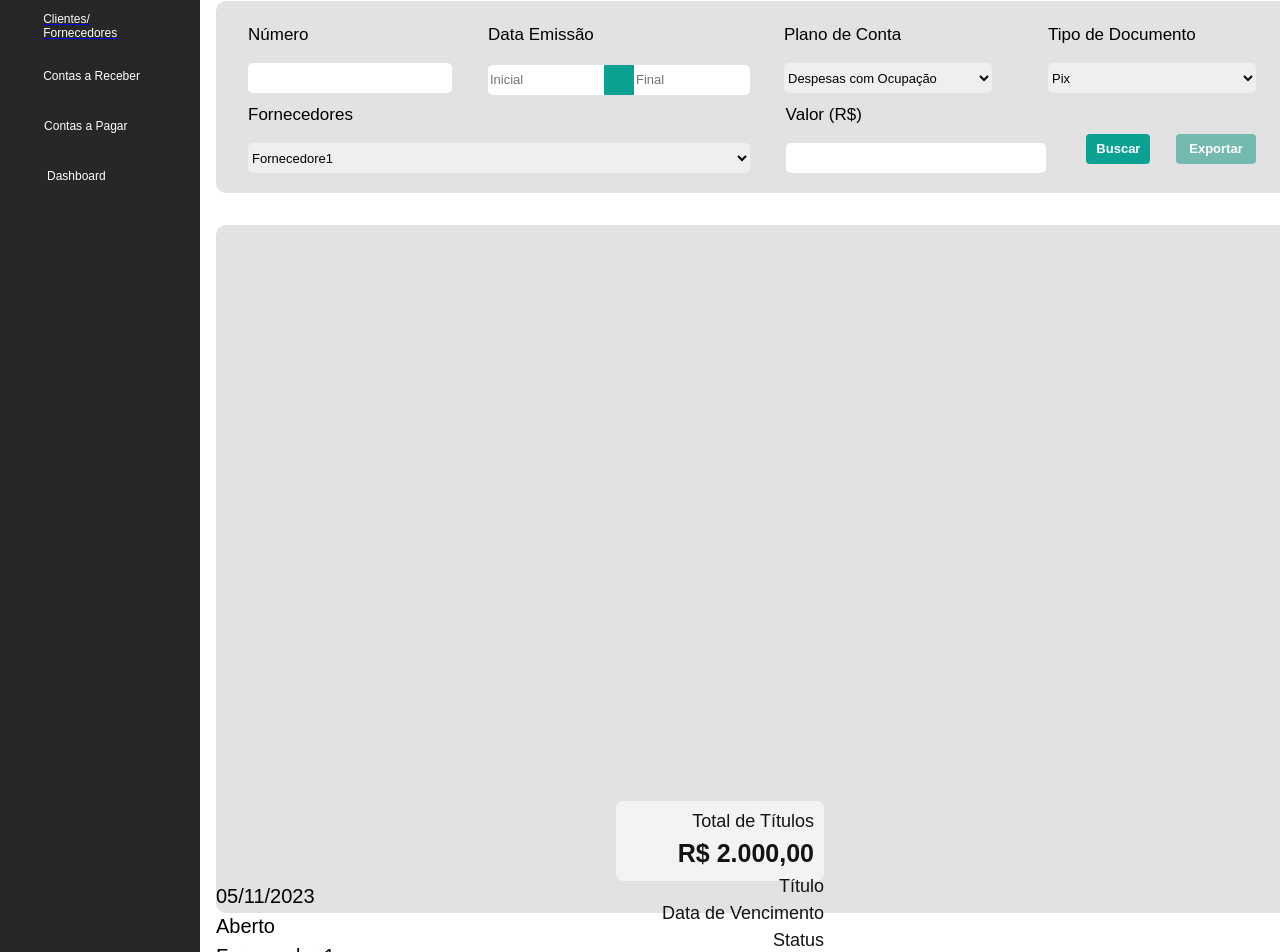
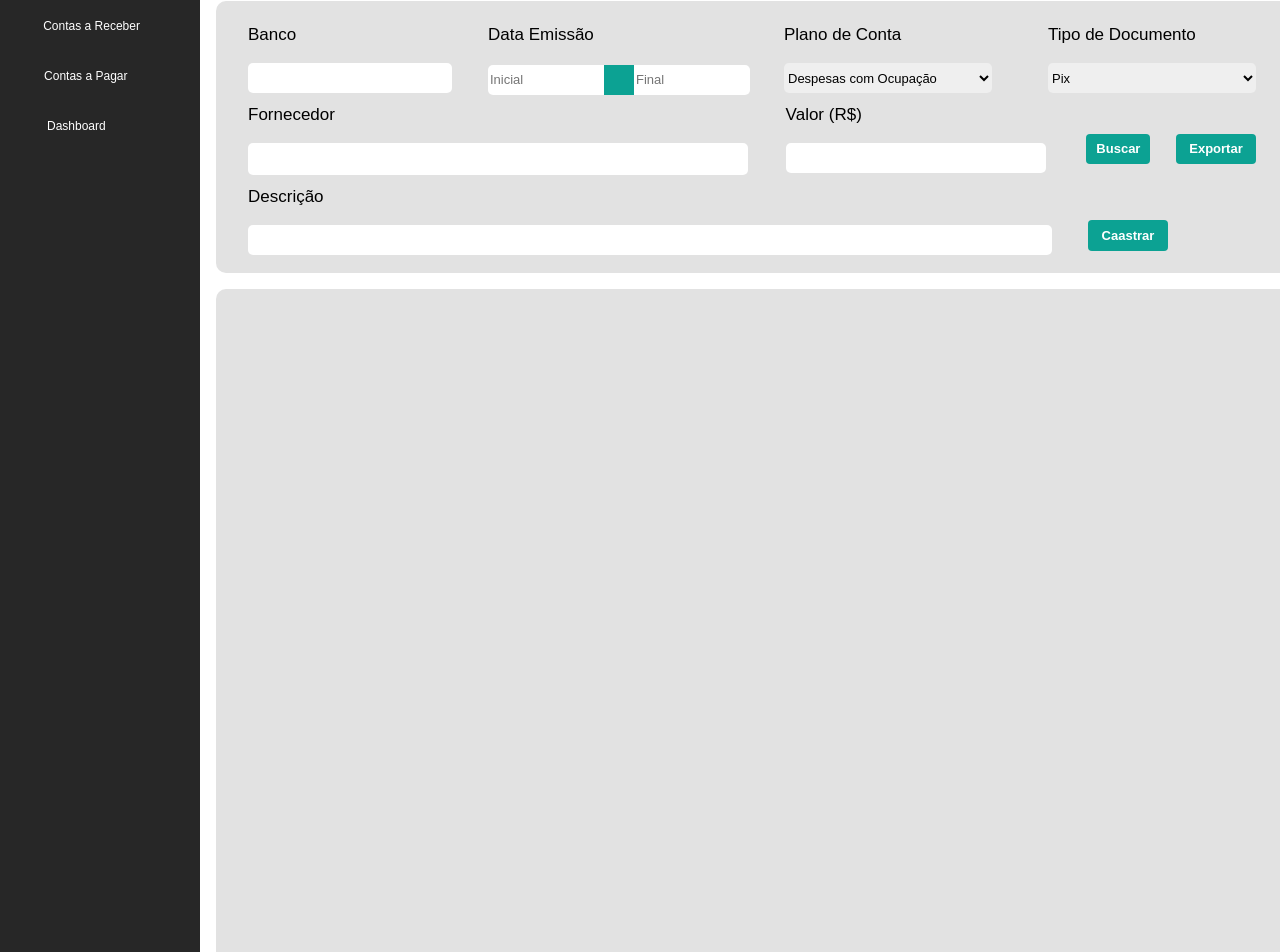
Before and after one commit to freddyepnunes/SGFPFC, a React (Vite) app: page /ContasPag in a window 1280 px wide. Shown: the part 199-1151 px from the top of the page. Built offline with nearby package versions, Linux system fonts and the light colour scheme.

Commit message:
sgfalterlayout12102024

```diff
--- a/src/ContasPag.css
+++ b/src/ContasPag.css
@@ -58,19 +58,19 @@
   margin-top: 12rem;
   background-color: #e2e2e2;
   width: 70rem;
-  height: 12rem;
+  height: 17rem;
   border-radius: 10px;
   font-size: 17px;
   font-family: "Montserrat", sans-serif;
 }
 
-.NumContas {
+.banco {
   margin-top: 1.5rem;
   margin-left: 2rem;
   position: absolute;
 }
 
-.NumContas .input-text {
+.banco .input-text {
   border: none;
   width: 12.5rem;
   height: 1.75rem;
@@ -183,15 +183,15 @@
   position: absolute;
 }
 
-.ClientePag {
+.fornpag {
   margin-top: 6.5rem;
   margin-left: 2rem;
   position: absolute;
 }
 
-#Cliente-dropbox {
+.fornpag .input-text {
   border: none;
-  width: 31.4rem;
+  width: 31rem;
   height: 1.875rem;
   position: absolute;
   font-family: "Montserrat", sans-serif;
@@ -217,6 +217,23 @@
   margin-top: 0.5rem;
 }
 
+.desc {
+  margin-top: 11.6rem;
+  margin-left: 2rem;
+  position: absolute;
+}
+
+.desc .input-text {
+  border: none;
+  width: 50rem;
+  height: 1.75rem;
+  position: absolute;
+  font-family: "Montserrat", sans-serif;
+  border-radius: 5px;
+  font-size: 13px;
+  margin-top: 0.5rem;
+}
+
 .btnBuscarPag {
   margin-left: 54.4rem;
   margin-top: 8.3rem;
@@ -231,20 +248,6 @@
   font-family: "Montserrat", sans-serif;
 }
 
-.btnExportarPag {
-  margin-left: 60rem;
-  margin-top: 8.3rem;
-  position: absolute;
-  border: none;
-  background-color: rgb(115, 185, 176);
-  color: rgb(255, 255, 255);
-  height: 1.9rem;
-  width: 5rem;
-  font-family: "Montserrat", sans-serif;
-  font-size: 13px;
-  border-radius: 4px;
-}
-
 .btnBuscarPag:hover {
   background-color: #0c7e68;
 }
@@ -254,60 +257,59 @@
   color: #0ca293;
 }
 
+.btnExportarPag {
+  margin-left: 60rem;
+  margin-top: 8.3rem;
+  position: absolute;
+  border: none;
+  background-color: #0ca293;
+  color: rgb(255, 255, 255);
+  height: 1.9rem;
+  width: 5rem;
+  font-family: "Montserrat", sans-serif;
+  font-size: 13px;
+  border-radius: 4px;
+}
+
 .btnExportarPag:hover {
   background-color: #60b3b9;
 }
 
 .btnExportarPag:active {
-  color: rgb(115, 185, 176);
+  color: #0ca293;
+  background-color: #ffffff;
+}
+
+.btncadastrarPag {
+  margin-left: 54.5rem;
+  margin-top: 13.7rem;
+  position: absolute;
+  border: none;
+  background-color: #0ca293;
+  color: rgb(255, 255, 255);
+  height: 1.9rem;
+  width: 5rem;
+  font-family: "Montserrat", sans-serif;
+  font-size: 13px;
+  border-radius: 4px;
+}
+
+.btncaddastrarPag:hover {
+  background-color: #60b3b9;
+}
+
+.btncadastrarPag:active {
+  color: #0ca293;
   background-color: #ffffff;
 }
 
 .QuadroContas {
   position: absolute;
   margin-left: 11rem;
-  margin-top: 26rem;
+  margin-top: 30rem;
   background-color: #e2e2e2;
   width: 70rem;
   height: 43rem;
   border-radius: 10px;
   line-height: 1.5;
 }
-
-.Titulos,
-.TotalPago,
-.TotalAberto {
-  width: 13rem;
-  height: 80px;
-  background-color: #f3f3f3;
-  color: #131313;
-  border: none;
-  border-radius: 7.5px;
-  margin-top: 36rem;
-  margin-left: 25rem;
-  display: flex;
-  font-size: 18px;
-  font-family: "Montserrat", sans-serif;
-  flex-direction: column;
-  align-items: flex-end;
-}
-
-.TotalPago {
-  margin-top: -rem;
-  margin-left: 40rem;
-}
-
-.TotalAberto {
-  margin-top: -5rem;
-  margin-left: 55rem;
-}
-
-.Total {
-  padding-right: 10px;
-  padding-top: 7px;
-}
-
-.Valor {
-  padding-right: 10px;
-  font-size: 25px;
-}
--- a/src/ContasPag.jsx
+++ b/src/ContasPag.jsx
@@ -29,18 +29,7 @@ const ContasPag = () => {
               <div className="Indicador2"></div>
             </button>
           </Link>
-          <Link to="/Clientes" className="link">
-            <button
-              type="button"
-              className="btn btn3 btn-sep btn-icon3"
-              id="button3"
-            >
-              <i className="fa-solid fa-user-group"></i>Clientes/
-              <br />
-              Fornecedores
-              <div className="Indicador2"></div>
-            </button>
-          </Link>
+
           <Link to="/ContasRec" className="link">
             <button
               type="button"
@@ -89,8 +78,8 @@ const ContasPag = () => {
         </div>
       </div>
       <div className="CadastroContas">
-        <div className="NumContas">
-          <div className="label">Número</div>
+        <div className="banco">
+          <div className="label">Banco</div>
           <div>
             <input type="text" className="input-text" required />
           </div>
@@ -146,21 +135,9 @@ const ContasPag = () => {
           </div>
         </div>
 
-        <div className="ClientePag">
-          <div className="label">Fornecedores</div>
-          <div className="input-text cliente">
-            <select name="Cliente" id="Cliente-dropbox">
-              <option value="Cliente1">Fornecedore1</option>
-              <option value="Cliente2">Fornecedore2</option>
-              <option value="Cliente3">Fornecedore3</option>
-              <option value="Cliente4">Fornecedore4</option>
-              <option value="Cliente5">Fornecedore5</option>
-              <option value="Cliente6">Fornecedore6</option>
-              <option value="Cliente7">Fornecedore7</option>
-              <option value="Cliente8">Fornecedore8</option>
-              <option value="Cliente9">Fornecedore9</option>
-            </select>
-          </div>
+        <div className="fornpag">
+          <div className="label">Fornecedor</div>
+          <input type="text" className="input-text" required />
         </div>
         <div className="valor">
           <div className="label">Valor (R$)</div>
@@ -168,6 +145,14 @@ const ContasPag = () => {
             <input type="text" className="input-text" />
           </div>
         </div>
+
+        <div className="desc">
+          <div className="label">Descrição</div>
+          <div>
+            <input type="text" className="input-text" />
+          </div>
+        </div>
+
         <div className="BuscarPag">
           <button type="button" className="btnBuscarPag" id="btnBuscarPag">
             <strong>Buscar</strong>
@@ -178,38 +163,18 @@ const ContasPag = () => {
             <strong>Exportar</strong>
           </button>
         </div>
+        <div className="cadastrarPag">
+          <button
+            type="button"
+            className="btncadastrarPag"
+            id="btncadastrarPag"
+          >
+            <strong>Caastrar</strong>
+          </button>
+        </div>
       </div>
 
-      <div className="QuadroContas">
-        <div className="Titulos">
-          <span className="Total">Total de Títulos</span>
-          <div className="Valor">
-            <strong>R$ 2.000,00</strong>
-          </div>
-          <div className="Titulo">Título</div>
-          <div className="DataVencimento">Data de Vencimento</div>
-          <div className="Status">Status</div>
-          <div className="Fornecedor">Fornecedor</div>
-          <div className="Acoes">Ações</div>
-        </div>
-        <div className="LinhaContas"></div>
-        <div className="DadosContas">
-          <div className="DataVencimentoDados">05/11/2023</div>
-          <div className="StatusDados">Aberto</div>
-          <div className="FornecedorDados">Fornecedor 1</div>
-          <div className="AcoesDados">
-            <button type="button" className="btnVisualizar">
-              <i className="fa-solid fa-eye"></i>Visualizar
-            </button>
-            <button type="button" className="btnEditar">
-              <i className="fa-solid fa-pen"></i>Editar
-            </button>
-            <button type="button" className="btnDeletar">
-              <i className="fa-solid fa-trash-can"></i>Deletar
-            </button>
-          </div>
-        </div>
-      </div>
+      <div className="QuadroContas"></div>
     </div>
   );
 };
--- a/src/ContasRec.css
+++ b/src/ContasRec.css
@@ -182,15 +182,15 @@
   position: absolute;
 }
 
-.ClienteRec {
+.clienterec {
   margin-top: 6.5rem;
   margin-left: 2rem;
   position: absolute;
 }
 
-#Cliente-dropbox {
+.clienterec .input-text {
   border: none;
-  width: 31.4rem;
+  width: 31rem;
   height: 1.875rem;
   position: absolute;
   font-family: "Montserrat", sans-serif;
@@ -208,6 +208,23 @@
 .valor .input-text {
   border: none;
   width: 16rem;
+  height: 1.75rem;
+  position: absolute;
+  font-family: "Montserrat", sans-serif;
+  border-radius: 5px;
+  font-size: 13px;
+  margin-top: 0.5rem;
+}
+
+.descrec {
+  margin-top: 11.6rem;
+  margin-left: 2rem;
+  position: absolute;
+}
+
+.descrec .input-text {
+  border: none;
+  width: 50rem;
   height: 1.75rem;
   position: absolute;
   font-family: "Montserrat", sans-serif;
@@ -262,6 +279,29 @@
   background-color: #ffffff;
 }
 
+.btncadastrarrec {
+  margin-left: 64.9rem;
+  margin-top: 26rem;
+  position: absolute;
+  border: none;
+  background-color: #0ca293;
+  color: rgb(255, 255, 255);
+  height: 1.9rem;
+  width: 5rem;
+  font-family: "Montserrat", sans-serif;
+  font-size: 13px;
+  border-radius: 4px;
+}
+
+.btncaddastrarrec:hover {
+  background-color: #60b3b9;
+}
+
+.btncadastrarrec:active {
+  color: #0ca293;
+  background-color: #ffffff;
+}
+
 .QuadroContas {
   position: absolute;
   margin-left: 11rem;
--- a/src/ContasRec.jsx
+++ b/src/ContasRec.jsx
@@ -29,18 +29,7 @@ const ContasRec = () => {
               <div className="Indicador2"></div>
             </button>
           </Link>
-          <Link to="/Clientes" className="link">
-            <button
-              type="button"
-              className="btn btn3 btn-sep btn-icon3"
-              id="button3"
-            >
-              <i className="fa-solid fa-user-group"></i>Clientes/
-              <br />
-              Fornecedores
-              <div className="Indicador2"></div>
-            </button>
-          </Link>
+
           <Link to="/ContasRec" className="link">
             <button
               type="button"
@@ -141,24 +130,19 @@ const ContasRec = () => {
           </div>
         </div>
 
-        <div className="ClienteRec">
-          <div className="label">Clientes</div>
-          <div className="input-text cliente">
-            <select name="Cliente" id="Cliente-dropbox">
-              <option value="Cliente1">Cliente1</option>
-              <option value="Cliente2">Cliente2</option>
-              <option value="Cliente3">Cliente3</option>
-              <option value="Cliente4">Cliente4</option>
-              <option value="Cliente5">Cliente5</option>
-              <option value="Cliente6">Cliente6</option>
-              <option value="Cliente7">Cliente7</option>
-              <option value="Cliente8">Cliente8</option>
-              <option value="Cliente9">Cliente9</option>
-            </select>
-          </div>
+        <div className="clienterec">
+          <div className="label">Cliente</div>
+          <input type="text" className="input-text" required />
         </div>
         <div className="valor">
           <div className="label">Valor (R$)</div>
+          <div>
+            <input type="text" className="input-text" />
+          </div>
+        </div>
+
+        <div className="descrec">
+          <div className="label">Descrição</div>
           <div>
             <input type="text" className="input-text" />
           </div>
@@ -175,59 +159,13 @@ const ContasRec = () => {
         </div>
       </div>
 
-      <div className="QuadroContas">
-        <div className="Titulos">
-          <span className="Total">Total de Títulos</span>
-          <div className="Valor">
-            <strong>R$ 0,00</strong>
-          </div>
-        </div>
-        <div className="TotalPago">
-          <span className="Total">Total Pago</span>
-          <div className="Valor">
-            <strong>R$ 0,00</strong>
-          </div>
-        </div>
-        <div className="TotalVencido">
-          <span className="Total">Total Vencido</span>
-          <div className="Valor">
-            <strong>R$ 0,00</strong>
-          </div>
-        </div>
+      <div className="cadastrarrec">
+        <button type="button" className="btncadastrarrec" id="btncadastrarrec">
+          <strong>Caastrar</strong>
+        </button>
       </div>
 
-      <div className="tabelaContas">
-        <table>
-          <thead>
-            <tr>
-              <th>Número</th>
-              <th>Data de Emissão</th>
-              <th>Data de Vencimento</th>
-              <th>Status</th>
-              <th>Cliente</th>
-              <th>Filial</th>
-              <th>Valor</th>
-              <th>Ações</th>
-            </tr>
-          </thead>
-          <tbody>
-            <tr>
-              <td>1</td>
-              <td>01/10/2024</td>
-              <td>31/10/2024</td>
-              <td>Aberto</td>
-              <td>Cliente1</td>
-              <td>Filial1</td>
-              <td>R$ 100,00</td>
-              <td>
-                <button className="btn-edit">Editar</button>
-                <button className="btn-delete">Excluir</button>
-              </td>
-            </tr>
-            {/* Adicione mais linhas conforme necessário */}
-          </tbody>
-        </table>
-      </div>
+      <div className="QuadroContas"></div>
     </div>
   );
 };
--- a/src/Dash.jsx
+++ b/src/Dash.jsx
@@ -8,34 +8,24 @@ const FinanceControl = () => {
   return (
     <div>
       {/* Menu */}
+      <div className="form-menu-Complementar"></div>
       <div className="form-menu">
         <img className="UMC_Logo" src={UMCLogo} alt="UMC Logo" />
         <div className="Botoes">
           <Link to="/" className="link">
             <button type="button" className="btn btn1 btn-sep" id="button1">
-              Home
+              <i className="fa-solid fa-house"></i>Home
               <div className="Indicador2"></div>
             </button>
           </Link>
-          <Link to="/Clientes" className="link">
-            <button
-              type="button"
-              className="btn btn3 btn-sep btn-icon3"
-              id="button3"
-            >
-              Clientes/
-              <br />
-              Fornecedores
-              <div className="Indicador2"></div>
-            </button>
-          </Link>
+
           <Link to="/ContasRec" className="link">
             <button
               type="button"
               className="btn btn5 btn-sep btn-icon5"
               id="button5"
             >
-              Contas a Receber
+              <i className="fa-solid fa-handshake"></i>Contas a Receber
               <div className="Indicador2"></div>
             </button>
           </Link>
@@ -45,7 +35,7 @@ const FinanceControl = () => {
               className="btn btn6 btn-sep btn-icon6"
               id="button6"
             >
-              Contas a Pagar
+              <i className="fa-solid fa-money-bill"></i>Contas a Pagar
               <div className="Indicador2"></div>
             </button>
           </Link>
--- a/src/SGF.jsx
+++ b/src/SGF.jsx
@@ -16,18 +16,7 @@ function SGF() {
               <div className="Indicador2"></div>
             </button>
           </Link>
-          <Link to="/Clientes" className="link">
-            <button
-              type="button"
-              className="btn btn3 btn-sep btn-icon3"
-              id="button3"
-            >
-              <i className="fa-solid fa-user-group"></i>Clientes/
-              <br />
-              Fornecedores
-              <div className="Indicador2"></div>
-            </button>
-          </Link>
+
           <Link to="/ContasRec" className="link">
             <button
               type="button"
```
